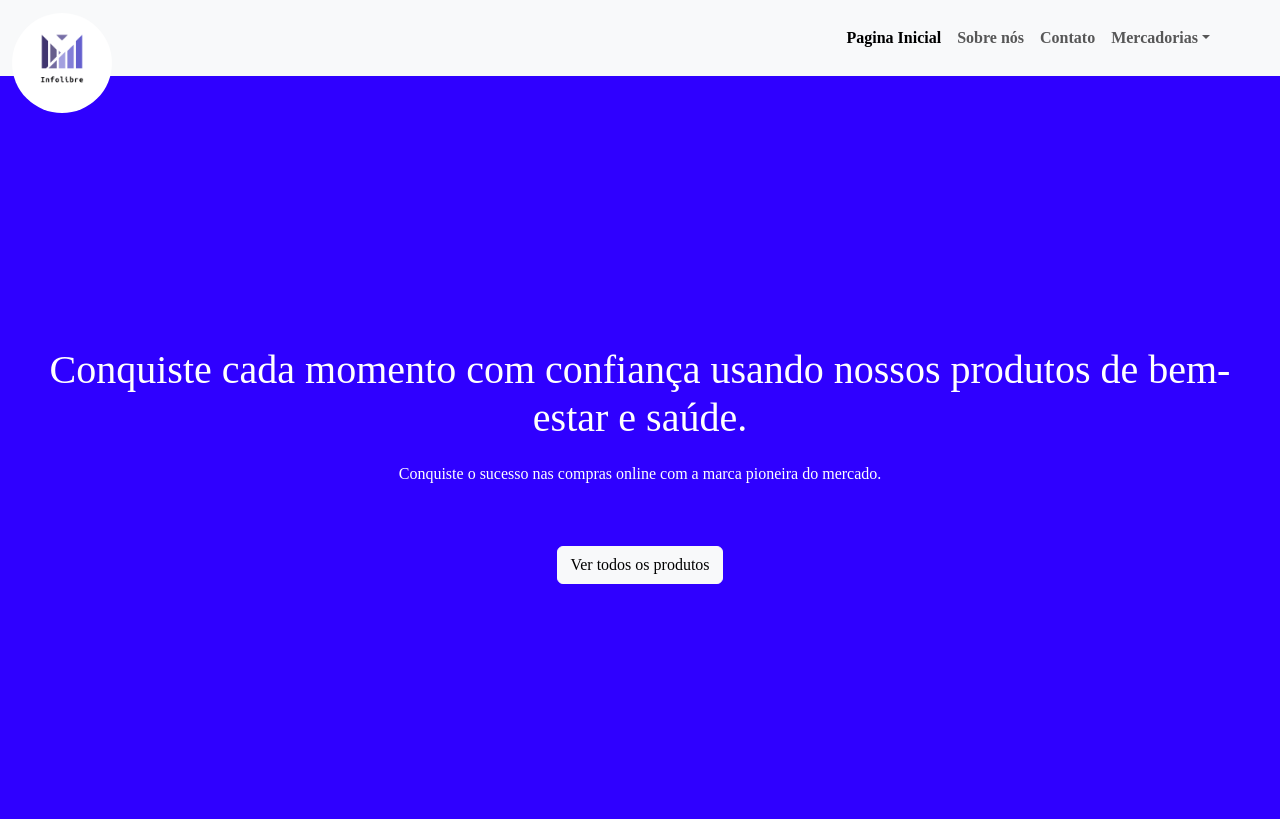
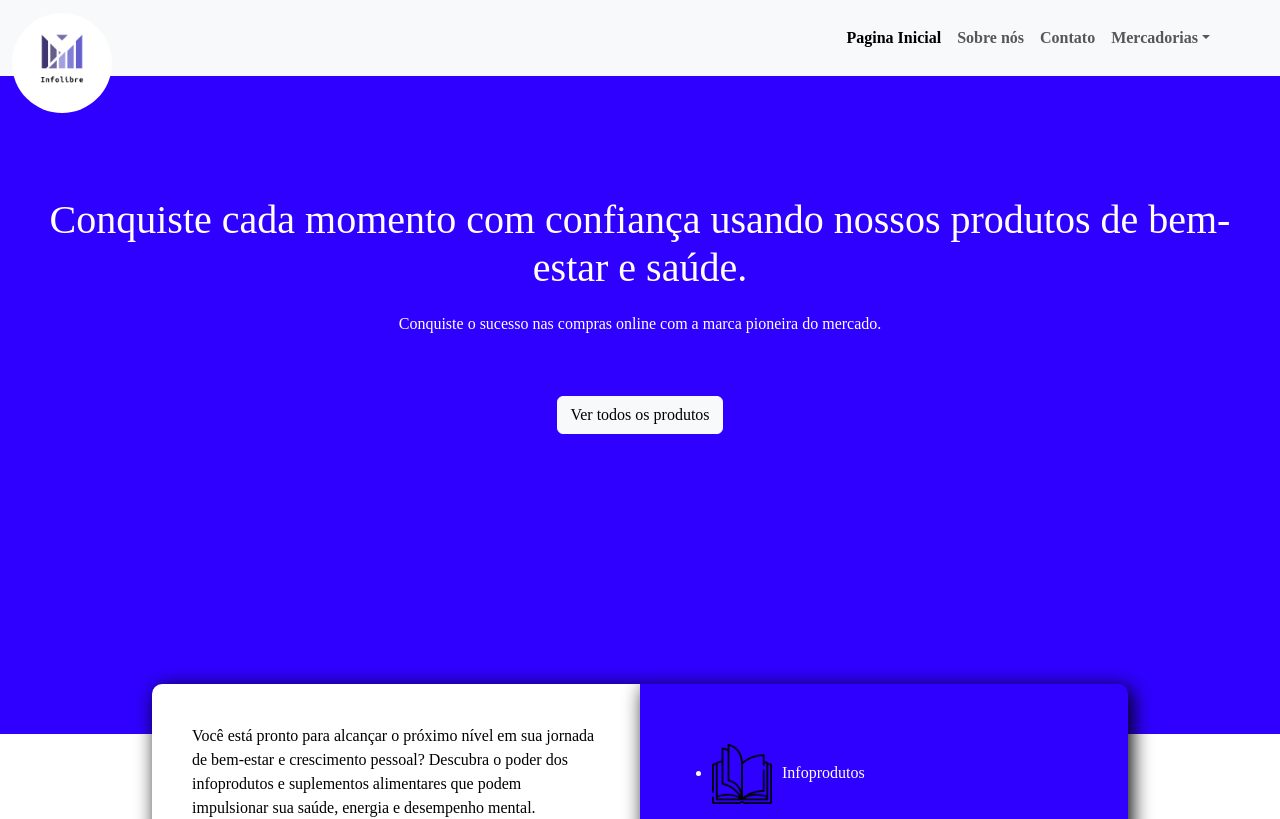
Before and after one commit to nedmad/infolibre, a React (Vite) app: page / in a window 1280 px wide. Shown: the top 819 px of the page. Built offline with nearby package versions, Linux system fonts and the light colour scheme; a web font is replaced by a local one.

Commit message:
concertei o body m-com min-width

```diff
--- a/src/sass/page/paginaInicial/body.scss
+++ b/src/sass/page/paginaInicial/body.scss
@@ -5,7 +5,8 @@
     background-color: $color-primary;
     color: $colo-second;
     text-align: center;
-    padding: 250px 30px 400px 30px;
+    padding: 100px 30px;
+    min-height: 500px;
 
     h1{
         max-width: 1200px;
--- a/src/style/index.css
+++ b/src/style/index.css
@@ -70,7 +70,8 @@ footer .creditos {
   background-color: rgb(47, 0, 255);
   color: rgb(255, 255, 255);
   text-align: center;
-  padding: 250px 30px 400px 30px;
+  padding: 100px 30px;
+  min-height: 500px;
 }
 .corpo h1 {
   max-width: 1200px;
```
Also changed, not shown: 1 other file (tests, documents, lock files or other folders).
